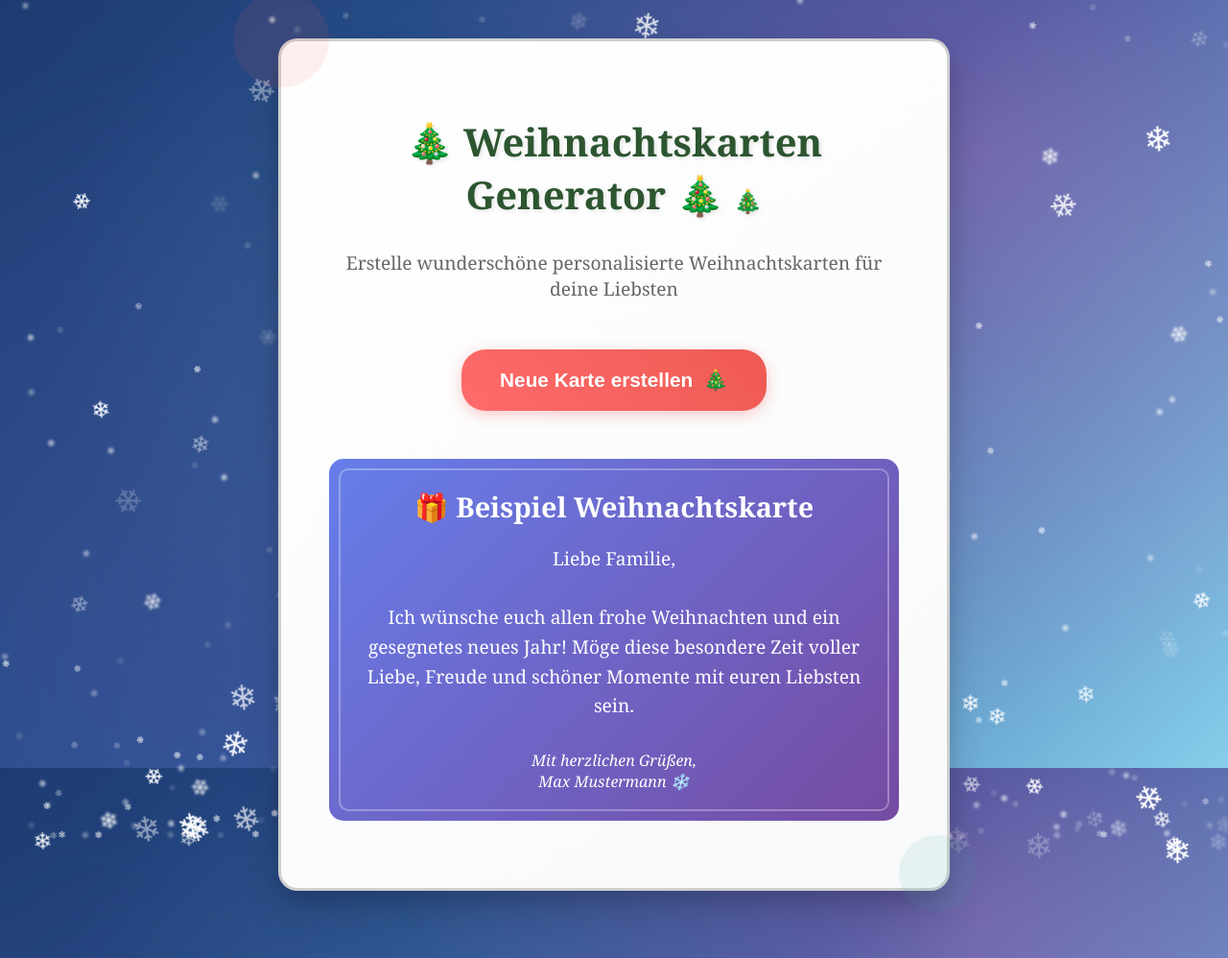
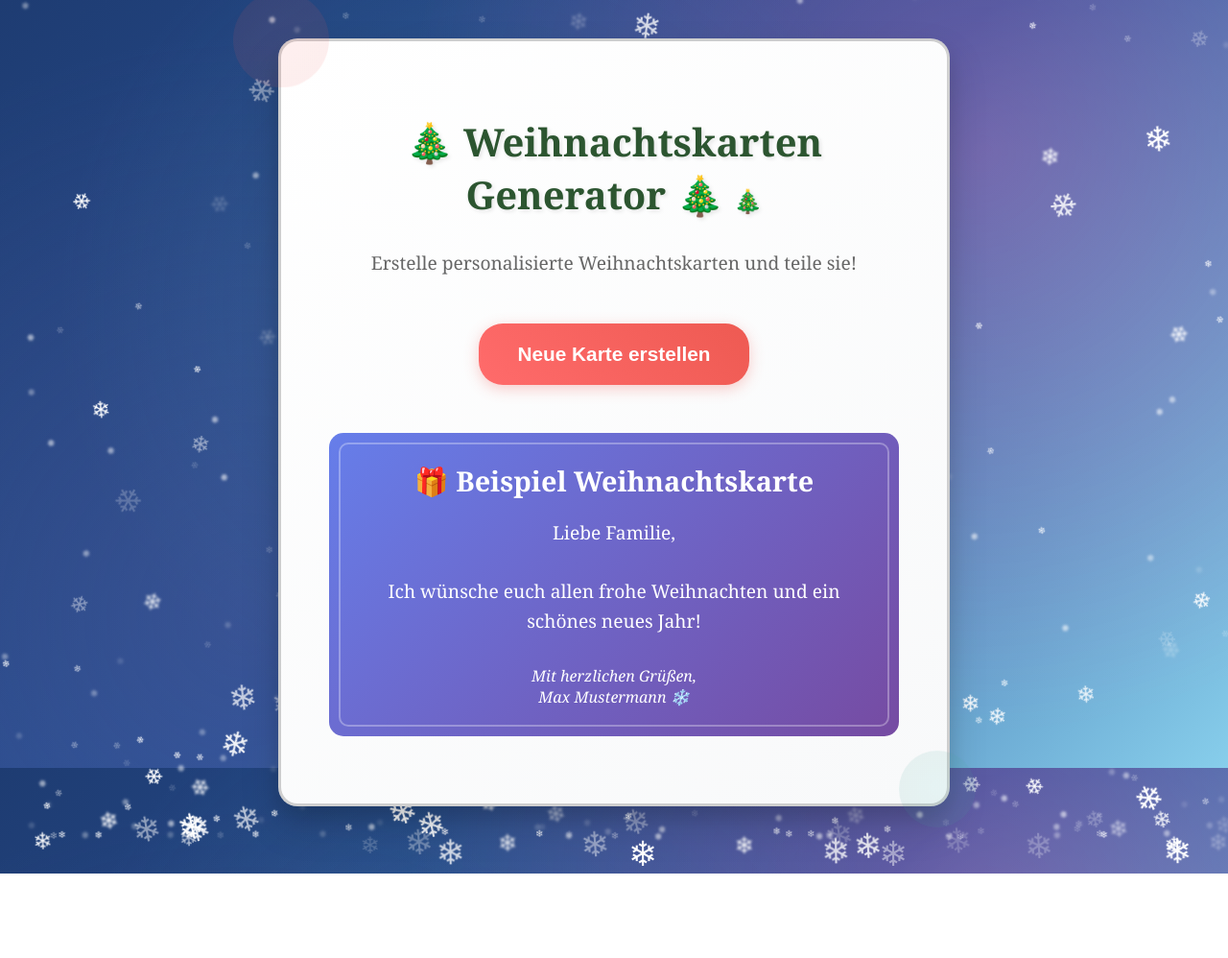
Before and after one commit to ellwoodb/christmas-card-generator, a Flask app: page / in a window 1280 px wide. Shown: the whole page at 96% size. After the commit the page ends 910 px from the top, so only its background shows below. Run offline with Flask 3, Linux system fonts and the light colour scheme; some libraries are stand-ins or nearby versions.

Commit message:
Code styling

```diff
--- a/app.py
+++ b/app.py
@@ -1,7 +1,8 @@
-from flask import Flask, render_template, request
 import base64
 import json
 import zlib
+
+from flask import Flask, render_template, request
 
 app = Flask(__name__)
 
@@ -15,16 +16,16 @@ def card():
 
     if data_param:
         try:
-            # Padding für Base64 auffüllen
+            # Fill padding for Base64 decoding
             padded = data_param + "==="
 
-            # URL-safe Base64 → Bytes
+            # Base64 Decoding
             try:
                 compressed_bytes = base64.urlsafe_b64decode(padded)
             except Exception:
                 compressed_bytes = base64.b64decode(padded)
 
-            # Entpacken (Deflate)
+            # Decompression
             utf8_bytes = zlib.decompress(compressed_bytes)
 
             # UTF-8 String
@@ -40,9 +41,9 @@ def card():
                 greeting=data.get("greeting", "")
             )
         except json.JSONDecodeError as e:
-            return f"Fehler beim Parsen der JSON-Daten: {e}", 400
+            return f"Error while parsing UTF-8 data: {e}", 400
         except Exception as e:
-            return f"Fehler beim Decoden/Entpacken: {e}. Bitte überprüfen Sie den Link.", 400
+            return f"Error during decoding/decompression: {e}. Please check the link.", 400
 
 @app.route("/edit")
 def edit():
--- a/static/app.js
+++ b/static/app.js
@@ -1,5 +1,6 @@
 const editDoneButtonId = "btn-edit-done";
 
+// Credit: https://freefrontend.com/css-snow-effects/
 // Snowflake generation
 function createSnowflakes() {
   // Create snowflake area if it doesn't exist
--- a/static/style.css
+++ b/static/style.css
@@ -371,11 +371,6 @@ button:active {
   color: #ff6b6b;
 }
 
-.holly::after {
-  content: "🎄";
-  margin-left: 5px;
-}
-
 /* Links */
 a {
   color: #4ecdc4;
--- a/templates/base.html
+++ b/templates/base.html
@@ -8,11 +8,13 @@
     <meta name="viewport" content="width=device-width, initial-scale=1">
     <link rel="stylesheet" href="/static/style.css">
     <link rel="stylesheet" href="/static/snow.css">
-    <script src="https://cdnjs.cloudflare.com/ajax/libs/qrcodejs/1.0.0/qrcode.min.js"></script>
+    <script src="/static/app.js"></script>
+    <script src="https://cdnjs.cloudflare.com/ajax/libs/qrcodejs/1.0.0/qrcode.min.js"
+        integrity="sha512-CNgIRecGo7nphbeZ04Sc13ka07paqdeTu0WR1IM4kNcpmBAUSHSQX0FslNhTDadL4O5SAGapGt4FodqL8My0mA=="
+        crossorigin="anonymous" referrerpolicy="no-referrer"></script>
     <script src="https://cdnjs.cloudflare.com/ajax/libs/pako/2.1.0/pako.min.js"
         integrity="sha512-g2TeAWw5GPnX7z0Kn8nFbYfeHcvAu/tx6d6mrLe/90mkCxO+RcptyYpksUz35EO337F83bZwcmUyHiHamspkfg=="
         crossorigin="anonymous" referrerpolicy="no-referrer"></script>
-    <script src="/static/app.js"></script>
 </head>
 
 <body>
--- a/templates/home.html
+++ b/templates/home.html
@@ -4,12 +4,12 @@
 <div class="card-container">
     <h1>🎄 Weihnachtskarten Generator 🎄</h1>
     <p style="text-align: center; color: #666; font-size: 1.2em; margin-bottom: 40px;">
-        Erstelle wunderschöne personalisierte Weihnachtskarten für deine Liebsten
+        Erstelle personalisierte Weihnachtskarten und teile sie!
     </p>
 
     <div style="text-align: center; margin: 40px 0;">
         <a href="/edit" style="text-decoration: none;">
-            <button class="holly" style="font-size: 1.3em; padding: 20px 40px;">
+            <button style="font-size: 1.3em; padding: 20px 40px;">
                 Neue Karte erstellen
             </button>
         </a>
@@ -19,8 +19,7 @@
         <h2>🎁 Beispiel Weihnachtskarte</h2>
         <div class="content">
             Liebe Familie,<br><br>
-            Ich wünsche euch allen frohe Weihnachten und ein gesegnetes neues Jahr!
-            Möge diese besondere Zeit voller Liebe, Freude und schöner Momente mit euren Liebsten sein.
+            Ich wünsche euch allen frohe Weihnachten und ein schönes neues Jahr!
         </div>
         <div class="signature">
             Mit herzlichen Grüßen,<br>
```
Also changed, not shown: templates/edit.html (+6 -4 lines).
